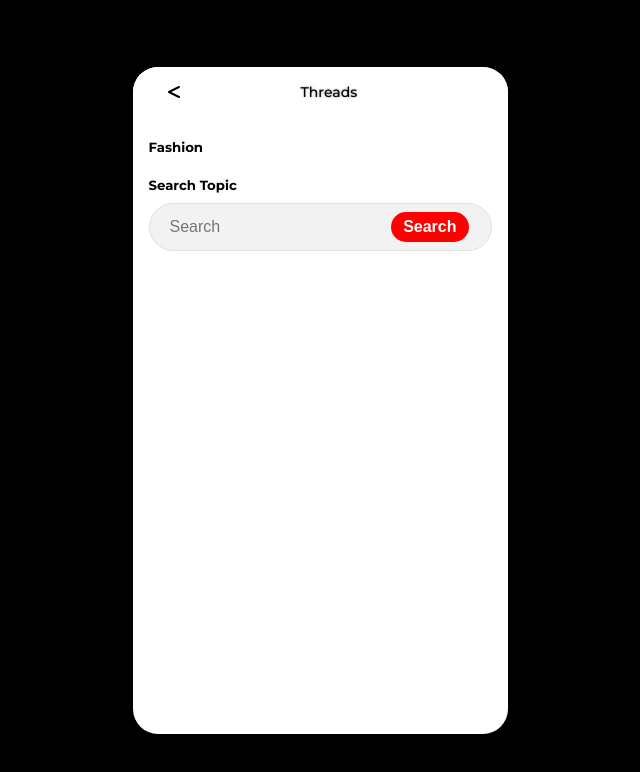
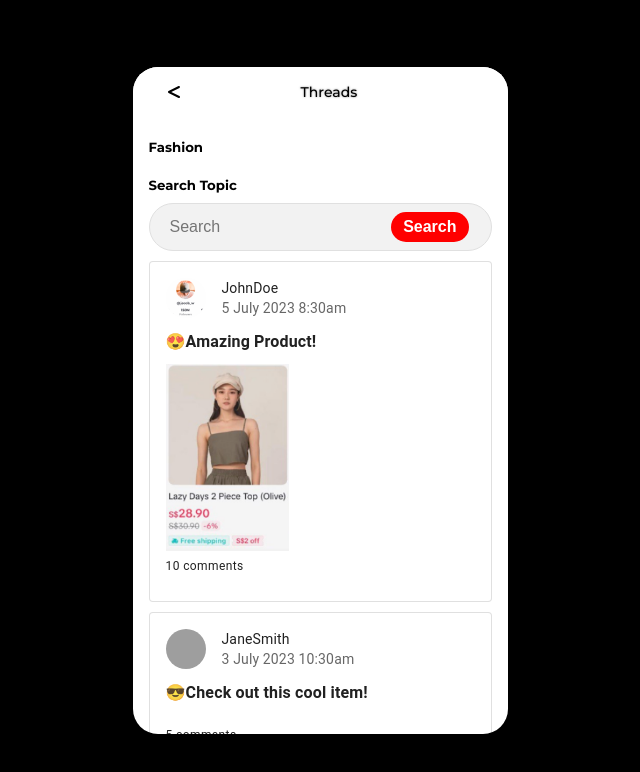
Before and after one commit to peishan31/tiktok-hackathon, a React (Create React App) app: page /category in a window 1280 px wide. Shown: the top 772 px of the page, without its empty margins (320-960 px from the left). Built offline with nearby package versions, Linux system fonts and the light colour scheme; grey boxes are pictures that could not be loaded.

Commit message:
rough ui for category done but it's static

```diff
--- a/src/pages/Category.jsx
+++ b/src/pages/Category.jsx
@@ -3,9 +3,11 @@ import TopNavbar from '../components/DefaultTopNavbar';
 import db from "../config/firebase";
 import React, { useEffect, useState, useRef } from 'react';
 import Button from '@mui/material/Button';
-import { Box, Typography, TextField } from '@mui/material';
+import { Box, Typography, TextField, Card, CardContent, CardHeader, Avatar } from '@mui/material';
 import CloseIcon from '@mui/icons-material/Close';
 import './Category.css';
+import profilepic from '../images/profilepic.png';
+import item1 from '../images/item1.png';
 
 function Category() {
 
@@ -19,6 +21,27 @@ function Category() {
         // TODO: Implement the search functionality here
         console.log('Search query:', searchQuery);
     };
+
+    const cardContent = [
+        {
+            id: 1,
+            userProfileImage: profilepic,
+            username: 'JohnDoe',
+            postTitle: '😍Amazing Product!',
+            comments: 10,
+            productImage: item1,
+            date: '5 July 2023 8:30am',
+        },
+        {
+            id: 2,
+            userProfileImage: '../images/item1.png',
+            username: 'JaneSmith',
+            postTitle: '😎Check out this cool item!',
+            comments: 5,
+            productImage: "",
+            date: '3 July 2023 10:30am',
+        }
+    ];
 
     return (
         <div className="app">
@@ -46,6 +69,33 @@ function Category() {
                         Search
                         </button>
                     </div>
+                    <div className="results-container" style={{ marginTop: '10px'}}>
+                        {cardContent.map((card) => (
+                            <Card key={card.id} variant="outlined" style={{ marginBottom: '10px' }}>
+                            <CardHeader
+                                avatar={<Avatar alt={card.username} src={card.userProfileImage} />}
+                                title={card.username}
+                                subheader={card.date}
+                                style={{ paddingRight: '16px' }}
+                            />
+                            <CardContent>
+                                <Typography variant="body1" style={{ marginTop: '-20px', fontWeight: 'bold' }}>{card.postTitle}</Typography>
+                                {card.productImage ? (
+                                    <img
+                                    src={card.productImage}
+                                    alt="Product"
+                                    style={{ maxWidth: '40%', marginTop: '10px' }}
+                                    />
+                                ) : null}
+                                <br />
+                                <Typography variant="caption" style={{ marginTop: '10px' }}>
+                                {card.comments} comments
+                                </Typography>
+                            </CardContent>
+                            </Card>
+                        ))}
+
+                    </div>
                 </Box>
             </div>
         </div>
```
Lines whose indentation alone changed are shown as unchanged.
